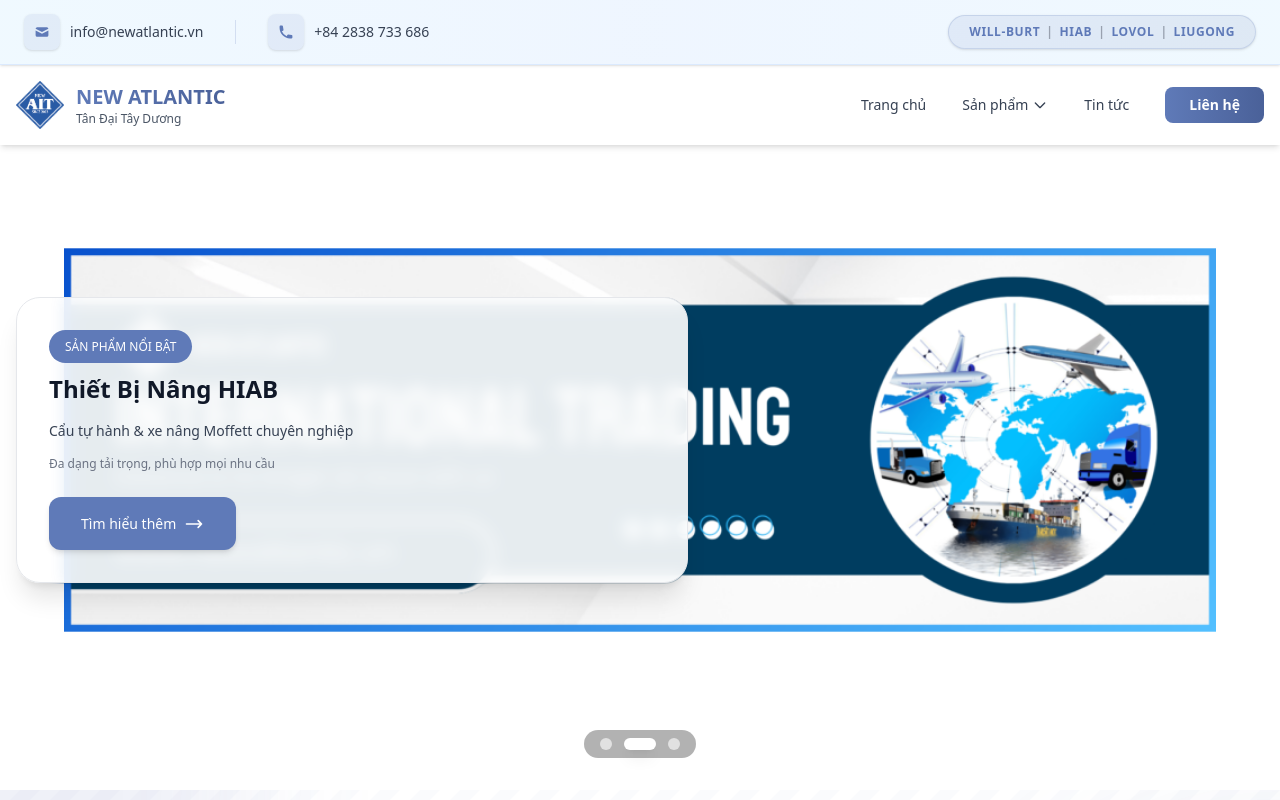
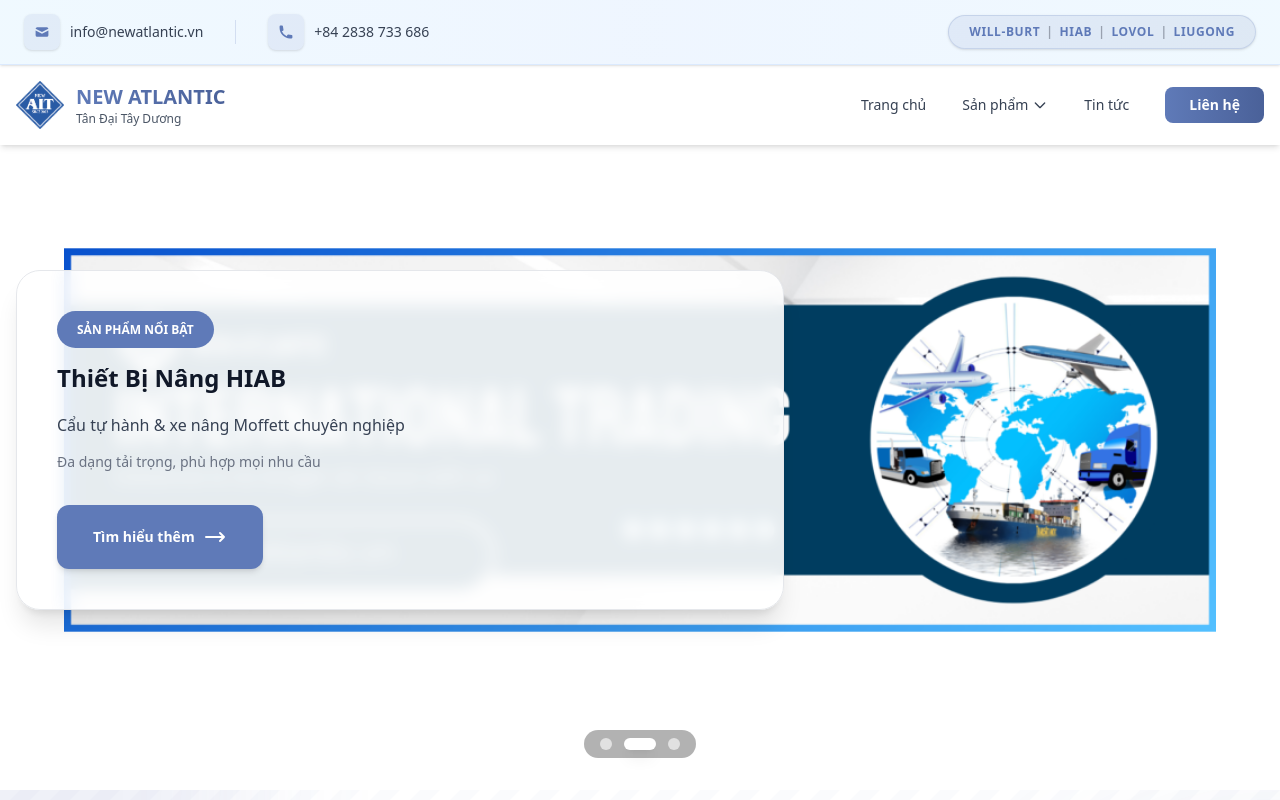
Before and after one commit to ChickenChoy/newatlantic.vn, a Next.js app: page / in a window 1280 px wide. Shown: the top 800 px of the page. Built offline with nearby package versions, Linux system fonts and the light colour scheme.

Commit message:
Update HeroSlider component styles for improved layout and readability. Adjust padding, font sizes, and button styles to enhance visual appeal and user experience.

```diff
--- a/components/HeroSlider.tsx
+++ b/components/HeroSlider.tsx
@@ -57,21 +57,21 @@ export function HeroSlider() {
           <img src={slide.image || "/images/place-holder/placeholder.jpg"} alt={slide.title} className="w-full h-full object-contain object-center md:scale-90" />
           <div className="absolute inset-0 z-20 flex items-center">
             <div className="container mx-auto px-4">
-              <div className="bg-white/90 backdrop-blur-sm rounded-2xl md:rounded-3xl p-4 md:p-6 lg:p-8 shadow-xl max-w-2xl border border-gray-200">
-                <div className="inline-block px-3 py-1.5 md:px-4 md:py-2 bg-[#5f7ab8] text-white rounded-full text-xs md:text-sm font-medium mb-2 md:mb-3">
+              <div className="bg-white/90 backdrop-blur-sm rounded-2xl md:rounded-3xl p-5 md:p-8 lg:p-10 shadow-xl max-w-3xl border border-gray-200">
+                <div className="inline-block px-4 py-2 md:px-5 md:py-2.5 bg-[#5f7ab8] text-white rounded-full text-xs md:text-sm font-semibold mb-3 md:mb-4">
                   SẢN PHẨM NỔI BẬT
                 </div>
-                <h1 className="text-2xl md:text-3xl lg:text-4xl xl:text-5xl font-bold text-gray-900 mb-2 md:mb-3 lg:mb-4 leading-tight text-balance">
+                <h1 className="text-2xl md:text-4xl lg:text-5xl xl:text-6xl font-bold text-gray-900 mb-3 md:mb-4 lg:mb-5 leading-tight text-balance">
                   {slide.title}
                 </h1>
-                <p className="text-sm md:text-lg lg:text-xl text-gray-700 mb-1.5 md:mb-2 lg:mb-3 text-balance">{slide.subtitle}</p>
-                <p className="text-xs md:text-sm lg:text-base text-gray-500 mb-3 md:mb-4 lg:mb-6 line-clamp-2 md:line-clamp-none">{slide.description}</p>
+                <p className="text-base md:text-xl lg:text-2xl text-gray-700 mb-2 md:mb-3 lg:mb-3 text-balance">{slide.subtitle}</p>
+                <p className="text-sm md:text-base lg:text-lg text-gray-500 mb-4 md:mb-6 lg:mb-8 line-clamp-2 md:line-clamp-none">{slide.description}</p>
                 <Link
                   href={slide.link}
-                  className="inline-flex items-center gap-2 bg-[#5f7ab8] text-white px-5 py-2.5 md:px-6 md:py-3 lg:px-8 lg:py-4 rounded-lg md:rounded-xl text-sm md:text-base font-medium hover:bg-[#4a6199] transition-all duration-300 hover:scale-105 shadow-md"
+                  className="inline-flex items-center gap-2 bg-[#5f7ab8] text-white px-6 py-3 md:px-7 md:py-3.5 lg:px-9 lg:py-5 rounded-lg md:rounded-xl text-sm md:text-base lg:text-lg font-semibold hover:bg-[#4a6199] transition-all duration-300 hover:scale-105 shadow-md"
                 >
                   Tìm hiểu thêm
-                  <svg className="w-4 h-4 md:w-5 md:h-5" fill="none" stroke="currentColor" viewBox="0 0 24 24">
+                  <svg className="w-4 h-4 md:w-5 md:h-5 lg:w-6 lg:h-6" fill="none" stroke="currentColor" viewBox="0 0 24 24">
                     <path strokeLinecap="round" strokeLinejoin="round" strokeWidth={2} d="M17 8l4 4m0 0l-4 4m4-4H3" />
                   </svg>
                 </Link>
```
